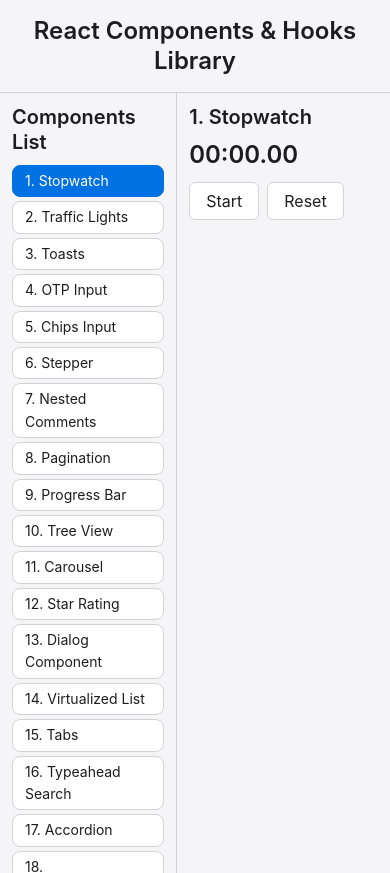
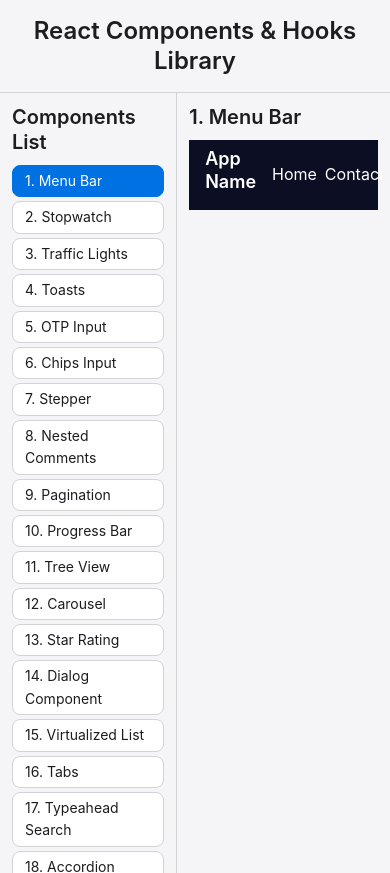
Before and after one commit to VasuGarg07/react-library, a React (Vite) app: page / in a window 390 px wide. Built offline with nearby package versions, Linux system fonts and the light colour scheme.

Commit message:
Responsive Menu with useMediaQuery

```diff
--- a/src/ComponentsList.jsx
+++ b/src/ComponentsList.jsx
@@ -22,8 +22,10 @@ import ToastDemo from "./demos/ToastDemo";
 import ToastProvider from "./components/ToastsProvider";
 import TrafficLight from "./demos/TrafficLight";
 import Stopwatch from "./components/Stopwatch";
+import MenuBar from "./components/MenuBar";
 
 const APPS_LIST = [
+    { name: "Menu Bar", component: <MenuBar /> },
     { name: "Stopwatch", component: <Stopwatch /> },
     { name: "Traffic Lights", component: <TrafficLight /> },
     { name: "Toasts", component: <ToastProvider>
--- /dev/null
+++ b/src/components/MenuBar.css
@@ -0,0 +1,35 @@
+.ref-container {
+    position: relative;
+}
+.menu-container {
+    display: flex;
+    justify-content: space-around;
+    align-items: center;
+    padding: 0.5rem 1rem;
+    background-color: rgb(12, 14, 35);
+    color: white;
+    width: 100%;
+    gap: 0.5rem;
+}
+
+.menu-container a {
+    color: white;
+}
+
+.spacer {
+    flex-grow: 1;
+}
+
+.menu-options {
+    display: flex;
+    flex-direction: column;
+}
+
+
+.menu-options a {
+    padding: 0.5rem 1rem;
+    background-color: rgb(12, 14, 35);
+    color: white;
+    width: 100%;
+    text-align: center;
+}
--- /dev/null
+++ b/src/components/MenuBar.jsx
@@ -0,0 +1,39 @@
+import { useState } from "react";
+import { useMediaQuery } from "../hooks/useMediaQuery"
+import "./MenuBar.css"
+
+const MenuBar = () => {
+    const isMobile = useMediaQuery("(max-width: 768px)");
+    const [openMenu, setOpenMenu] = useState(false);
+
+    return (
+        <div className="ref-container">
+            <div className="menu-container">
+                <h4>App Name</h4>
+                <span className="spacer" />
+                {isMobile ?
+                    <button onClick={() => setOpenMenu(prev => !prev)}>
+                        Menu
+                    </button>
+                    : (
+                        <>
+                            <a href="#">Home</a>
+                            <a href="#">Contact</a>
+                            <a href="#">About Us</a>
+                        </>
+                    )
+                }
+            </div>
+
+            {isMobile && openMenu && (
+                <div className="menu-options">
+                    <a href="#">Home</a>
+                    <a href="#">Contact</a>
+                    <a href="#">About Us</a>
+                </div>
+            )}
+        </div>
+    )
+}
+
+export default MenuBar
--- /dev/null
+++ b/src/hooks/useMediaQuery.js
@@ -0,0 +1,13 @@
+import { useEffect, useState } from "react"
+
+export const useMediaQuery = (query) => {
+    const [matches, setMatches] = useState(false);
+
+    useEffect(() => {
+        const handleChange = () => setMatches(window.matchMedia(query).matches);
+        window.addEventListener('resize', handleChange);
+        return () => window.removeEventListener('resize', handleChange);
+    }, [query]);
+
+    return matches
+}
```
